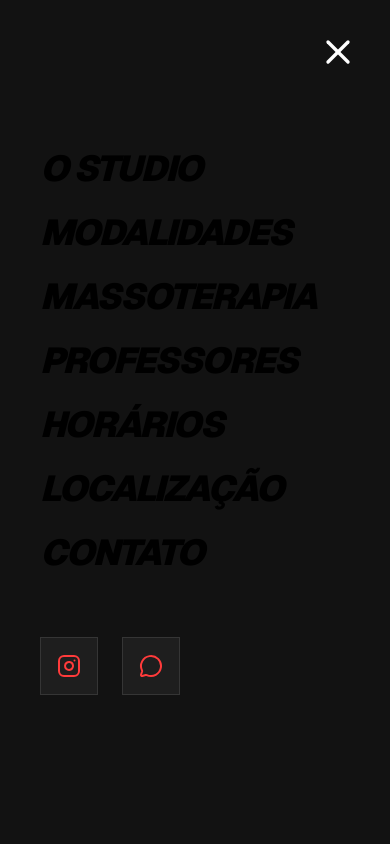
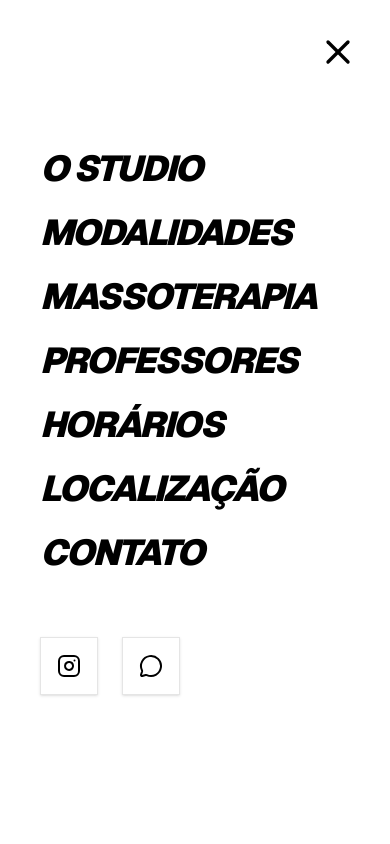
Before and after one commit to lucasignislab/fitsyou, a Next.js app: page / in a window 390 px wide. Both pictures are taken after a click on the button 350 px from the left and 39 px from the top of the page. Shown: the top 844 px of the page. Built offline with nearby package versions, Linux system fonts and the light colour scheme.

Commit message:
fix: refine mobile menu background to white for better premium contrast

```diff
--- a/src/components/Navbar.tsx
+++ b/src/components/Navbar.tsx
@@ -61,10 +61,10 @@ export default function Navbar() {
                         initial={{ opacity: 0, y: -20 }}
                         animate={{ opacity: 1, y: 0 }}
                         exit={{ opacity: 0, y: -20 }}
-                        className="absolute top-0 left-0 w-full h-screen bg-background p-10 z-60 flex flex-col justify-center gap-8"
+                        className="absolute top-0 left-0 w-full h-screen bg-white p-10 z-[60] flex flex-col justify-center gap-8"
                     >
                         <button
-                            className="absolute top-8 right-8 text-white"
+                            className="absolute top-8 right-8 text-black hover:text-red-600 transition-colors"
                             onClick={() => setIsMobileMenuOpen(false)}
                         >
                             <X size={40} />
@@ -76,7 +76,9 @@ export default function Navbar() {
                                     key={link.name}
                                     href={link.href}
                                     onClick={() => setIsMobileMenuOpen(false)}
-                                    className={`text-4xl font-black uppercase italic tracking-tighter hover:text-red-600 transition-colors ${pathname === link.href ? "text-red-700" : "text-black"}`}
+                                    className={`text-4xl font-black uppercase italic tracking-tighter hover:text-red-600 transition-colors ${
+                                        pathname === link.href ? "text-red-600" : "text-black"
+                                    }`}
                                 >
                                     {link.name}
                                 </Link>
@@ -84,10 +86,20 @@ export default function Navbar() {
                         </div>
 
                         <div className="flex gap-6 mt-8">
-                            <a href="https://www.instagram.com/studiofitsyou/" target="_blank" rel="noopener noreferrer" className="p-4 bg-secondary border border-white/10 text-primary hover:bg-primary hover:text-white transition-colors">
+                            <a
+                                href="https://www.instagram.com/studiofitsyou/"
+                                target="_blank"
+                                rel="noopener noreferrer"
+                                className="p-4 bg-white border border-black/10 text-black hover:border-red-500 hover:text-red-600 transition-all duration-300 shadow-sm"
+                            >
                                 <Instagram size={24} />
                             </a>
-                            <a href="https://wa.me/5519993188049" target="_blank" rel="noopener noreferrer" className="p-4 bg-secondary border border-white/10 text-primary hover:bg-primary hover:text-white transition-colors">
+                            <a
+                                href="https://wa.me/5519993188049"
+                                target="_blank"
+                                rel="noopener noreferrer"
+                                className="p-4 bg-white border border-black/10 text-black hover:border-red-500 hover:text-red-600 transition-all duration-300 shadow-sm"
+                            >
                                 <MessageCircle size={24} />
                             </a>
                         </div>
```
